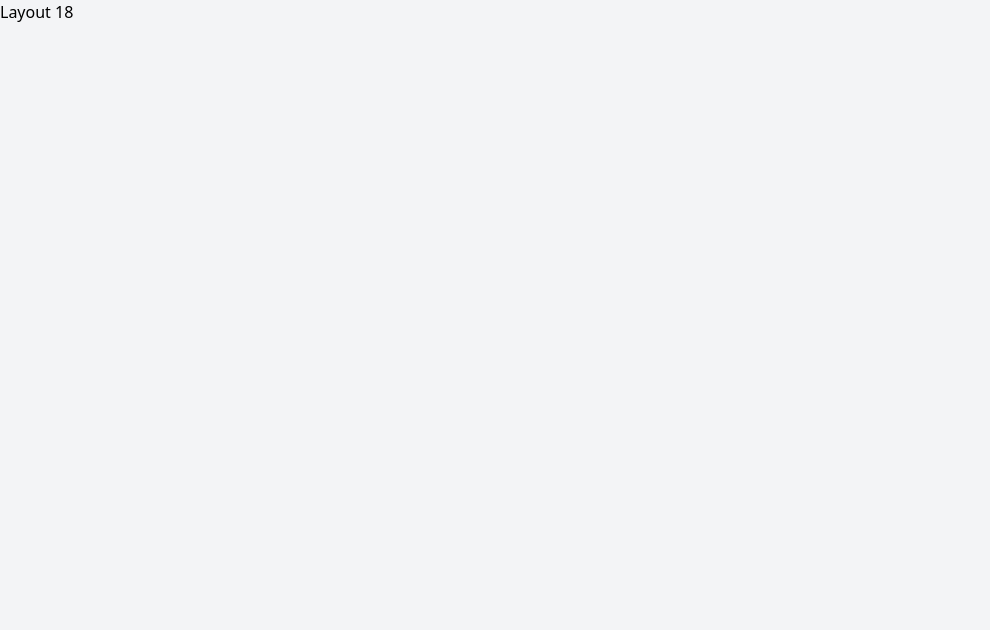
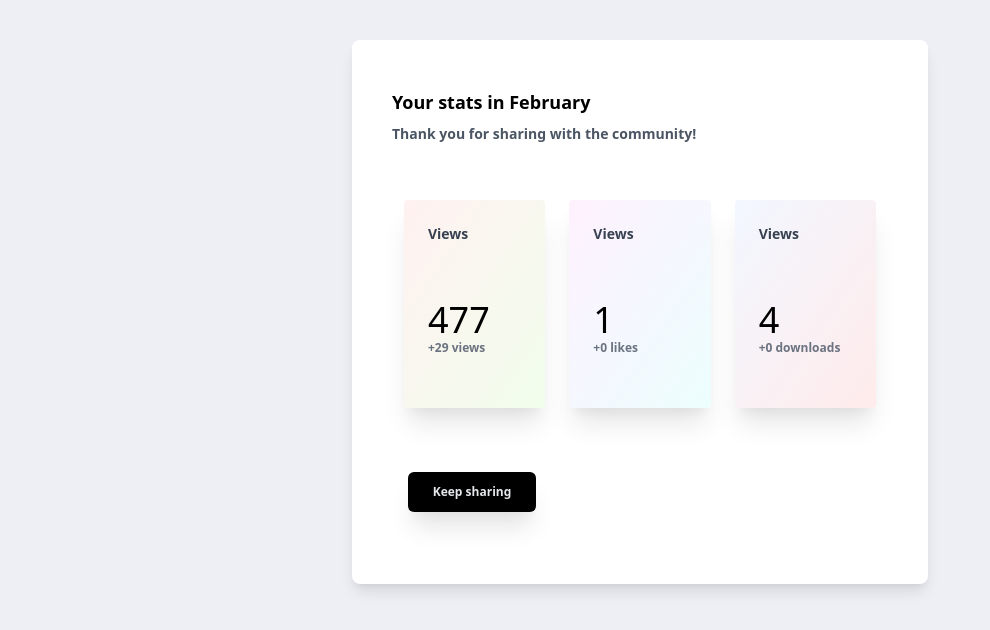
Before and after one commit to nasir-001/100-components, a Vue app: page /layout18 in a window 1280 px wide. Shown: the top 630 px of the page, without its empty margins (0-990 px from the left). Built offline with nearby package versions, Linux system fonts and the light colour scheme; the HTML template or start-up script is replaced by a standard one.

Commit message:
finish component 18

```diff
--- a/src/views/Layout18.vue
+++ b/src/views/Layout18.vue
@@ -1,6 +1,51 @@
 <template>
-  <div>
-    Layout 18
+  <div class="bg-layout18backgroundColor h-screen">
+    <div class="top-10 sticky mx-auto w-144 h-130 rounded-lg shadow-lg bg-white">
+      <div class="pt-12 mx-10 font-semibold text-lg">
+        Your stats in February
+      </div>
+      <div class="text-sm mx-10 text-gray-600 font-semibold pt-2">
+        Thank you for sharing with the community!
+      </div>
+      <div class="flex justify-center mt-14 mx-10">
+        <div class="w-1/3 mx-3 shadow-xl rounded bg-gradient-to-tl from-layout18firstCardDownColor to-layout18firstCardUpColor h-52">
+          <div class="pt-6 pl-6 text-sm font-semibold text-gray-700">
+            Views
+          </div>
+          <div class="pt-14 pl-6 text-4xl">
+            477
+          </div>
+          <div class="text-xs text-gray-500 font-semibold pl-6">
+            +29 views
+          </div>
+        </div>
+        <div class="w-1/3 mx-3 shadow-xl rounded bg-gradient-to-tl from-layout18secondCardDownColor to-layout18secondCardUpColor h-52">
+          <div class="pt-6 pl-6 text-sm font-semibold text-gray-700">
+            Views
+          </div>
+          <div class="pt-14 pl-6 text-4xl">
+            1
+          </div>
+          <div class="text-xs text-gray-500 font-semibold pl-6">
+            +0 likes
+          </div>
+        </div>
+        <div class="w-1/3 mx-3 shadow-xl rounded bg-gradient-to-tl from-layout18thirdCardDownColor to-layout18thirdCardUpColor h-52">
+          <div class="pt-6 pl-6 text-sm font-semibold text-gray-700">
+            Views
+          </div>
+          <div class="pt-14 pl-6 text-4xl">
+            4
+          </div>
+          <div class="text-xs text-gray-500 font-semibold pl-6">
+            +0 downloads
+          </div>
+        </div>
+      </div>
+      <div class="mx-14 mt-16 py-3  text-gray-200 text-center text-xs rounded-md w-32 shadow-xl font-semibold cursor-pointer bg-black">
+        Keep sharing
+      </div>
+    </div>
   </div>
 </template>
 
--- a/tailwind.config.js
+++ b/tailwind.config.js
@@ -59,7 +59,14 @@ module.exports = {
         'layout16gradientUpColor': '#5ea1ff',
         'layout17backgroundColor': '#f4f2fd',
         'layout17secondCardColor': '#202842',
-        'layout17textColor': '#828795'
+        'layout17textColor': '#828795',
+        'layout18backgroundColor': '#edeff4',
+        'layout18firstCardDownColor': '#f1feec',
+        'layout18firstCardUpColor': '#fff1f1',
+        'layout18secondCardDownColor': '#ecfefe',
+        'layout18secondCardUpColor': '#fef1fe',
+        'layout18thirdCardDownColor': '#ffebeb',
+        'layout18thirdCardUpColor': '#f2f7ff',
       },
       // eslint-disable-next-line no-unused-vars
       backgroundImage: theme => ({
```
